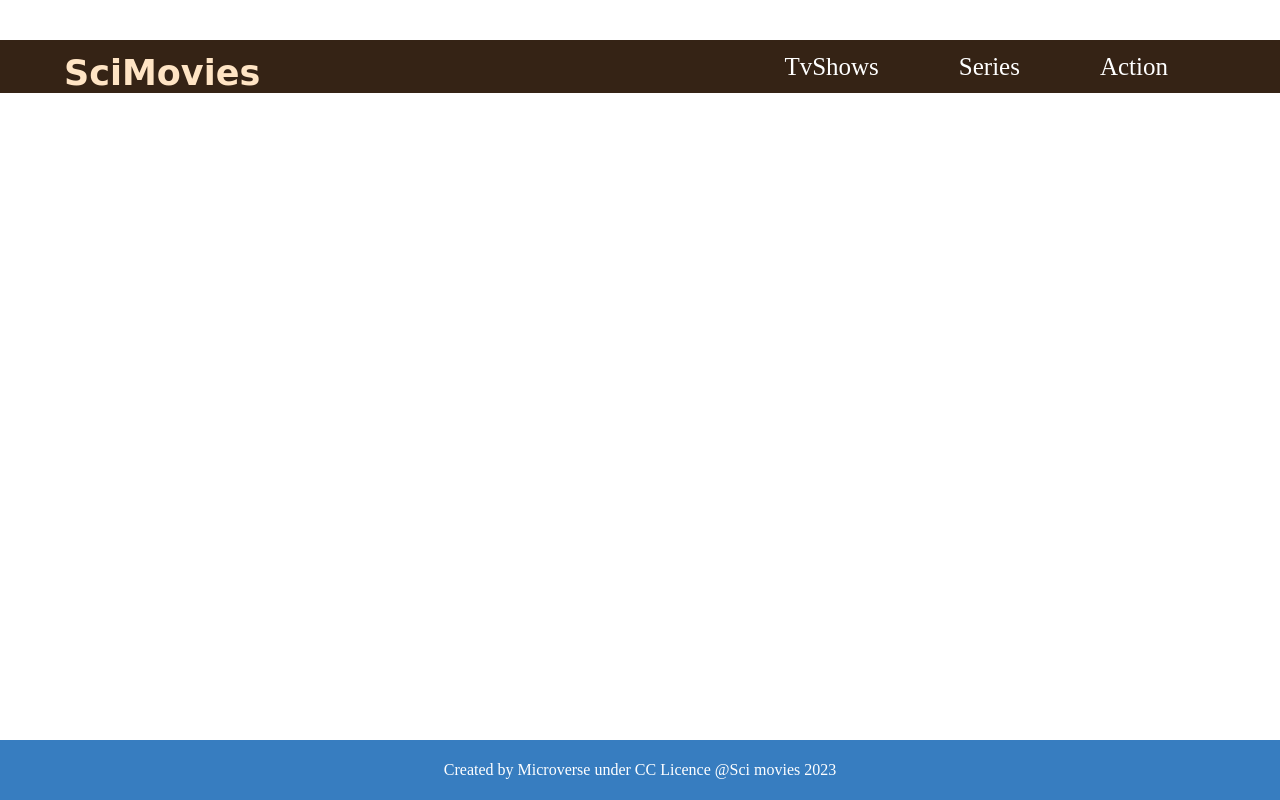
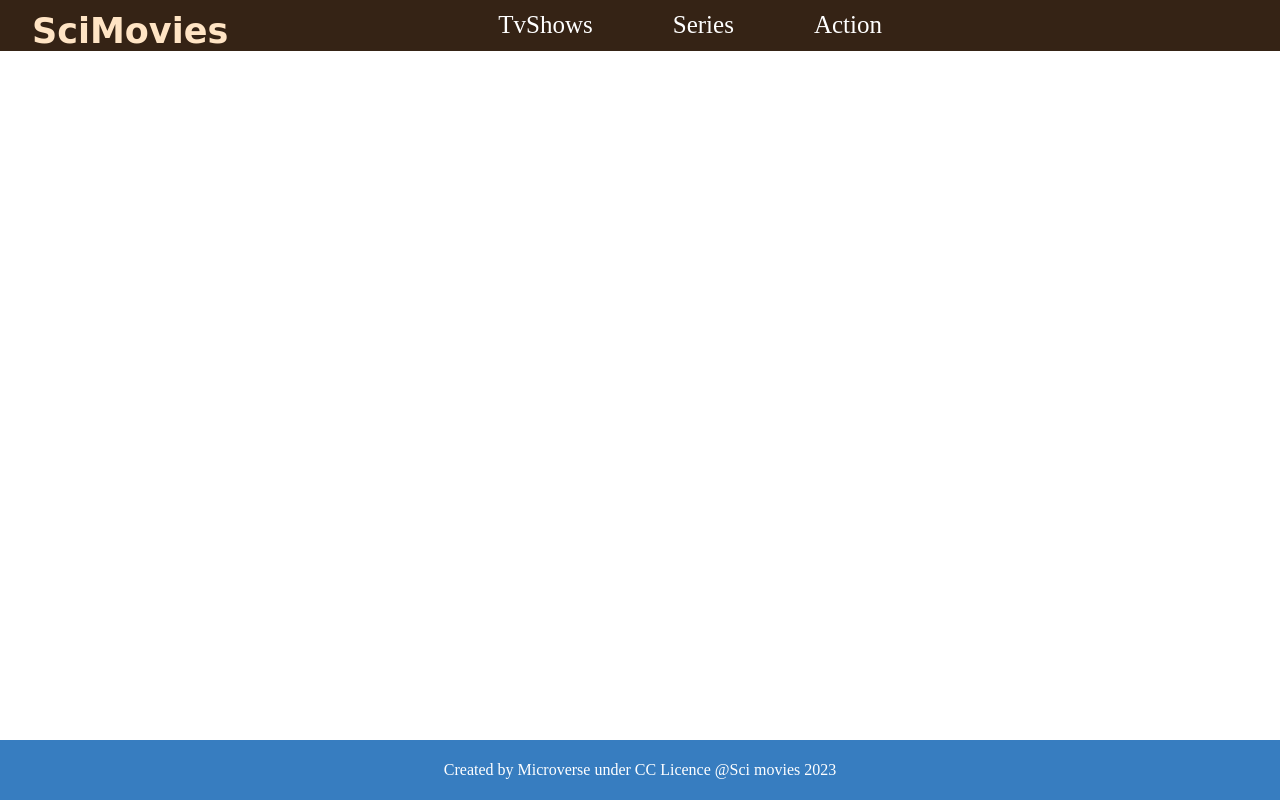
Before and after one commit to RileyManda/scimovies-capstone-project, a website built with webpack: page src/index.html in a window 1280 px wide. Built offline with nearby package versions, Linux system fonts and the light colour scheme; no server answers.

Commit message:
Updated menu items alignment|wrapped header menu in a container div

```diff
--- a/src/index.css
+++ b/src/index.css
@@ -21,9 +21,17 @@ body {
 
 .navbar-hambuger {
   display: flex;
-  justify-content: space-between;
+  justify-content: center;
+  align-items: center;
   background-color: var(--navbar-hambuger-bg-color);
-  margin-top: 40px;
+  margin: 0;
+  padding: 0 1rem;
+}
+
+.nav-barlogo {
+  display: flex;
+  align-items: center;
+  gap: 1rem;
 }
 
 .nav-barlogo-heading {
@@ -31,12 +39,17 @@ body {
   color: var(--logo-text-color);
   font-size: 35px;
   margin-top: 5%;
-  padding-left: 4rem;
+  padding-left: 1rem;
+}
+
+.nav-menu {
+  flex-grow: 1;
 }
 
 .nav-ul {
   list-style: none;
   display: flex;
+  justify-content: center;
   align-items: center;
   gap: 5rem;
   font-size: 25px;
--- a/src/index.html
+++ b/src/index.html
@@ -12,18 +12,20 @@
 
     <header class="navbar-hambuger">
         <div class="nav-barlogo">
+            <!-- <div class="logo-image"><img src="./assets/logo.png" alt="Logo"></div> -->
+
             <h1 class="nav-barlogo-heading">SciMovies</h1>
         </div>
+        <div class="nav-menu">
 <ul class="nav-ul">
     <li class="nav-lists">
         <a href="#" id="tvshows-count">TvShows</a>
     </li>
-
-
     <li class="nav-lists"><a href="#">Series</a></li>
     <li class="nav-lists"><a href="#">Action</a></li>
+</ul>
+        </div>
 
-        </ul>
     </header>
 
     <main>
```
Also changed, not shown: dist/index.html, dist/main.js, src/assets/logo.png (added). Lines whose indentation alone changed are shown as unchanged.
